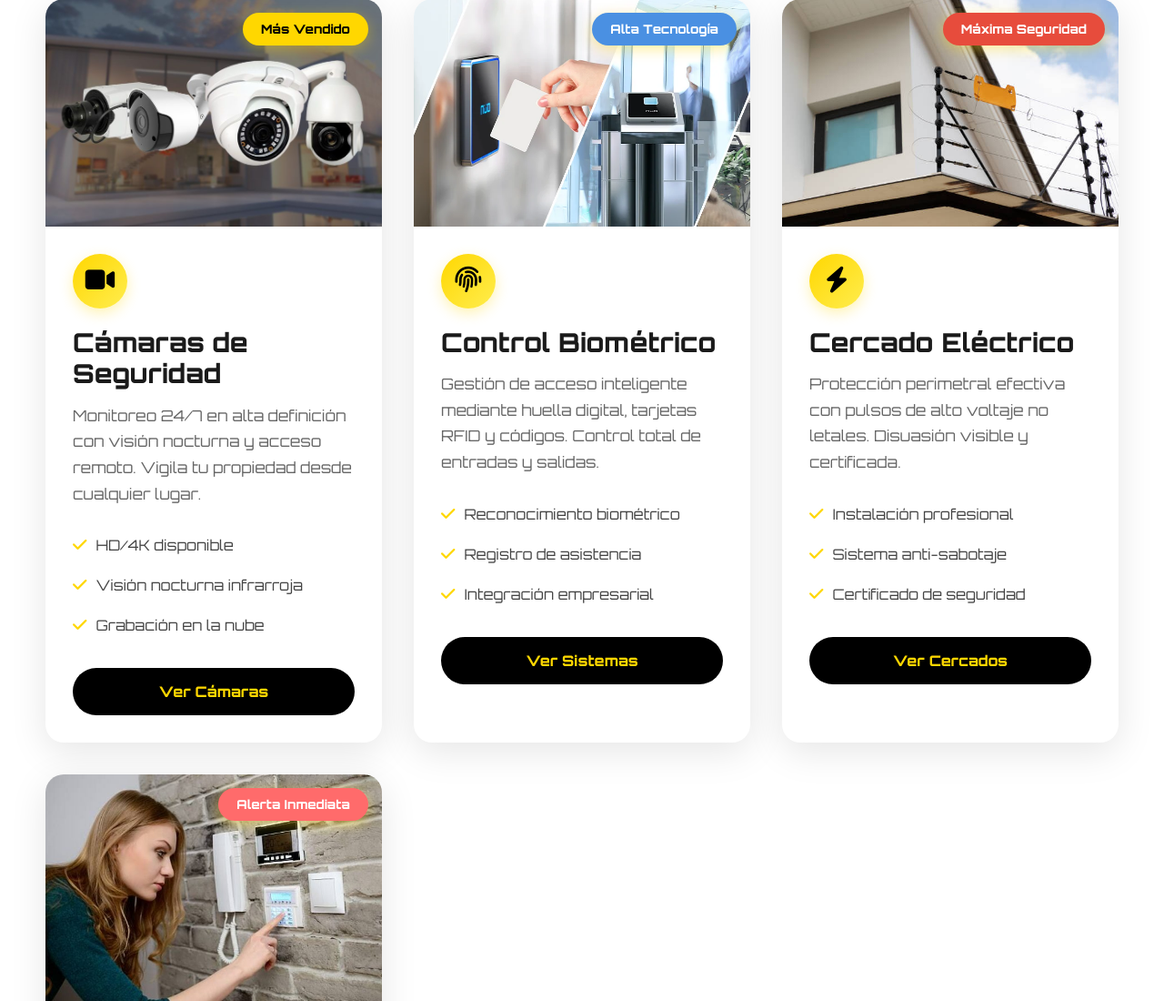
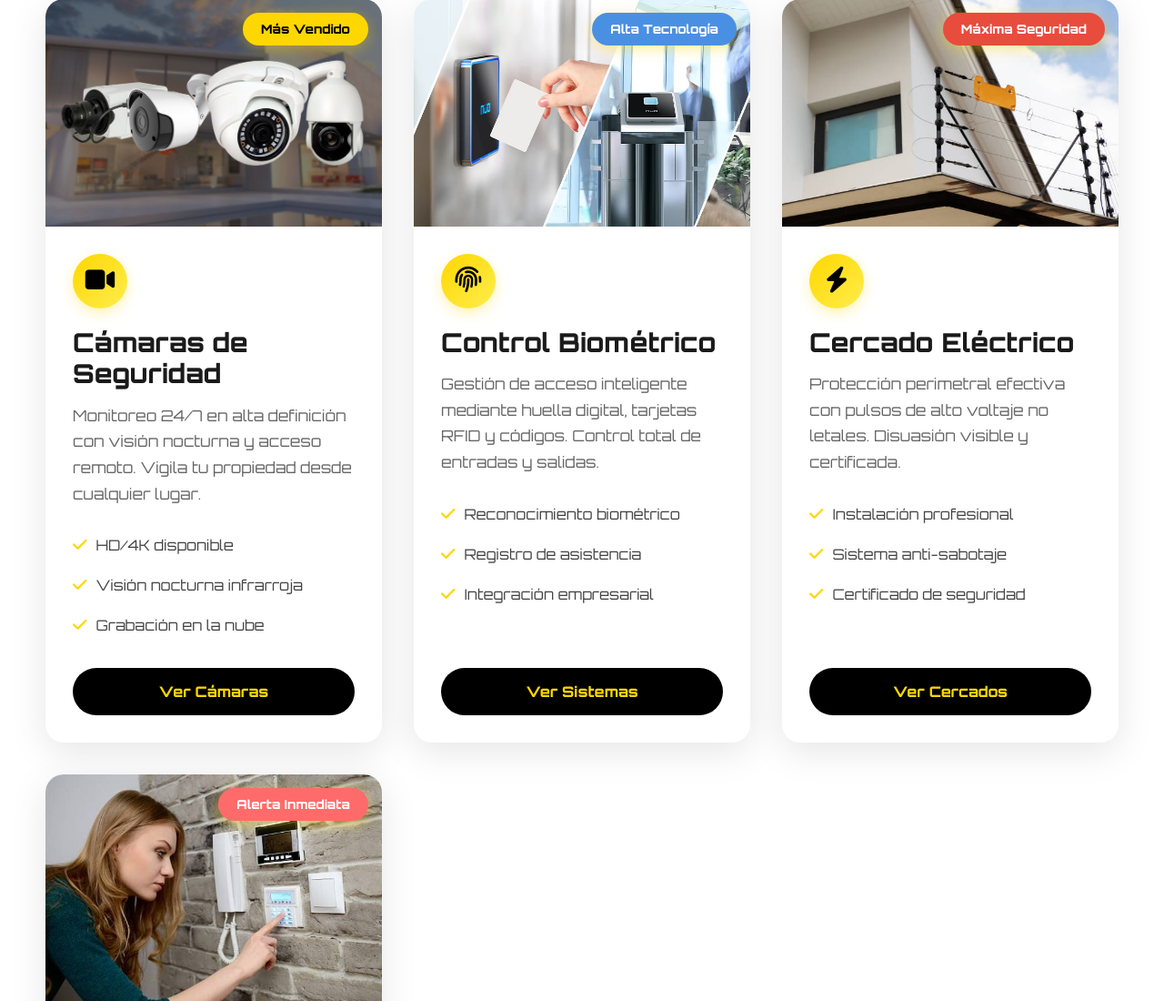
Before and after one commit to BigBossSpektrum/MyWebsite, a Django app: page / in a window 1280 px wide. Shown: the part 1154-2254 px from the top of the page at 91% size. Run offline with Django 5.2, Linux system fonts and the light colour scheme.

Commit message:
feat: Enhance product card layout with flexbox for improved responsiveness and alignment

```diff
--- a/static/css/app_website/home.css
+++ b/static/css/app_website/home.css
@@ -251,6 +251,9 @@
     box-shadow: 0 10px 40px rgba(0, 0, 0, 0.1);
     transition: all 0.4s ease;
     position: relative;
+    display: flex;
+    flex-direction: column;
+    height: 100%;
 }
 
 .product-card:hover {
@@ -305,6 +308,9 @@
 
 .product-card-content {
     padding: 30px;
+    display: flex;
+    flex-direction: column;
+    flex-grow: 1;
 }
 
 .product-icon {
@@ -342,6 +348,7 @@
     list-style: none;
     padding: 0;
     margin-bottom: 25px;
+    flex-grow: 1;
 }
 
 .product-features li {
@@ -358,7 +365,7 @@
 }
 
 .btn-product {
-    display: inline-block;
+    display: block;
     padding: 14px 35px;
     background: #000000;
     color: #ffd700;
@@ -368,6 +375,7 @@
     transition: all 0.3s ease;
     width: 100%;
     text-align: center;
+    margin-top: auto;
 }
 
 .btn-product:hover {
```
